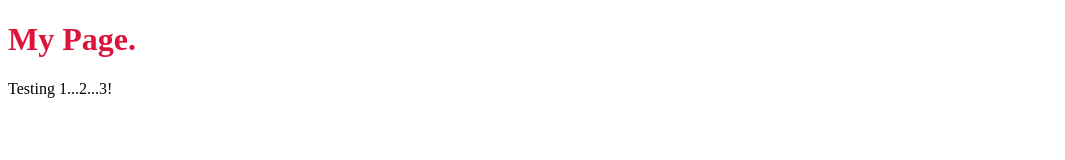
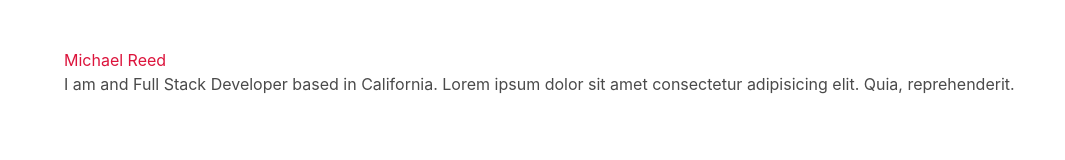
Before and after one commit to Typhloticshade/me, a plain HTML site: page index.html in a window 1280 px wide. Shown: the whole page, without its empty margins (0-1065 px from the left). Drawn offline with nearby package versions, Linux system fonts and the light colour scheme.

Commit message:
Update index.html

```diff
--- a/index.html
+++ b/index.html
@@ -5,14 +5,21 @@
     <meta charset="UTF-8">
     <meta http-equiv="X-UA-Compatible" content="IE=edge">
     <meta name="viewport" content="width=device-width, initial-scale=1.0">
-    <title>Welcome</title>
+    <title>Michael Reed</title>
     <link rel="stylesheet" href="app.css">
+    <link rel="stylesheet" href="https://cdn.jsdelivr.net/npm/bulma@0.9.2/css/bulma-rtl.min.css">
 </head>
 
 <body>
-  <h1>My Page.</h1>
-  <p>Testing 1...2...3!</p>
-  <script src="app.js"></script>
+    <section class="section">
+        <div class="container">
+            <h1>Michael Reed</h1>
+            <p>I am and Full Stack Developer based in California. Lorem ipsum dolor sit amet consectetur adipisicing
+                elit. Quia,
+                reprehenderit.</p>
+        </div>
+    </section>
+    <script src="app.js"></script>
 </body>
 
 </html>
```
